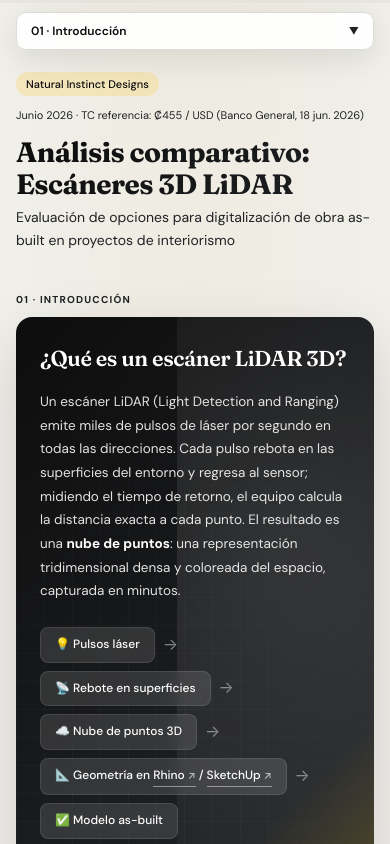
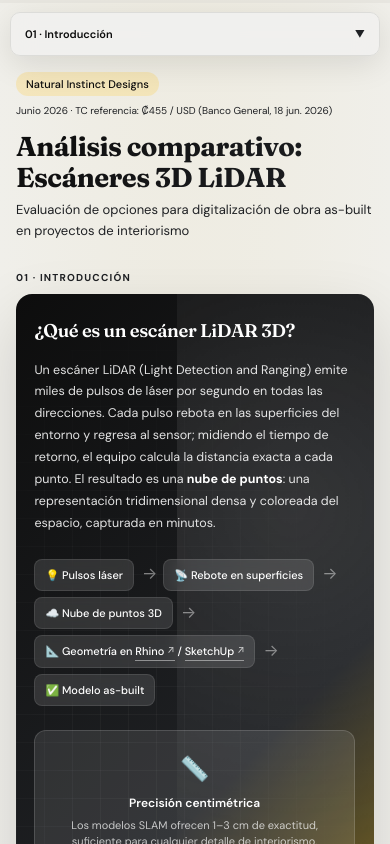
Before and after one commit to iluna007/comparativo, a React (Vite) app: page / in a window 390 px wide. Shown: the top 844 px of the page. Built offline with nearby package versions, Linux system fonts and the light colour scheme.

Commit message:
optimizacion

```diff
--- a/index.html
+++ b/index.html
@@ -3,7 +3,7 @@
   <head>
     <meta charset="UTF-8" />
     <link rel="icon" type="image/svg+xml" href="/favicon.svg" />
-    <meta name="viewport" content="width=device-width, initial-scale=1.0" />
+    <meta name="viewport" content="width=device-width, initial-scale=1.0, viewport-fit=cover" />
     <meta name="description" content="Análisis comparativo de escáneres 3D LiDAR para digitalización as-built en interiorismo — Natural Instinct Designs" />
     <link rel="preconnect" href="https://fonts.googleapis.com" />
     <link rel="preconnect" href="https://fonts.gstatic.com" crossorigin />
--- a/src/components/MobileNav.jsx
+++ b/src/components/MobileNav.jsx
@@ -1,4 +1,4 @@
-import { useState } from 'react'
+import { useEffect, useState } from 'react'
 import { navSections } from '../data/content'
 import { useActiveSection } from '../hooks/useScrollReveal'
 
@@ -12,6 +12,20 @@ export default function MobileNav() {
     document.getElementById(id)?.scrollIntoView({ behavior: 'smooth', block: 'start' })
   }
 
+  useEffect(() => {
+    document.body.classList.toggle('nav-open', open)
+    return () => document.body.classList.remove('nav-open')
+  }, [open])
+
+  useEffect(() => {
+    if (!open) return undefined
+    const onKey = (event) => {
+      if (event.key === 'Escape') setOpen(false)
+    }
+    document.addEventListener('keydown', onKey)
+    return () => document.removeEventListener('keydown', onKey)
+  }, [open])
+
   return (
     <div className="mobile-nav">
       <button
@@ -19,6 +33,7 @@ export default function MobileNav() {
         className="mobile-nav__toggle"
         onClick={() => setOpen(!open)}
         aria-expanded={open}
+        aria-haspopup="listbox"
       >
         <span className="mobile-nav__current">
           {navSections.find((s) => s.id === activeId)?.num} ·{' '}
@@ -28,19 +43,29 @@ export default function MobileNav() {
       </button>
 
       {open && (
-        <div className="mobile-nav__menu">
+        <>
+          <button
+            type="button"
+            className="mobile-nav__backdrop"
+            aria-label="Cerrar menú de navegación"
+            onClick={() => setOpen(false)}
+          />
+          <div className="mobile-nav__menu" role="listbox">
             {navSections.map((section) => (
               <button
                 key={section.id}
                 type="button"
                 className={`mobile-nav__item ${activeId === section.id ? 'is-active' : ''}`}
                 onClick={() => scrollTo(section.id)}
+                role="option"
+                aria-selected={activeId === section.id}
               >
                 <span>{section.num}</span>
                 {section.label}
               </button>
             ))}
           </div>
+        </>
       )}
     </div>
   )
--- a/src/components/VolumeDiagram.jsx
+++ b/src/components/VolumeDiagram.jsx
@@ -234,6 +234,7 @@ export default function VolumeDiagram() {
           <span className="vd-note">NID garantiza un mínimo mensual — a mayor volumen, menor costo unitario.</span>
         </div>
 
+        <div className="vd-scroll">
           <svg
             viewBox={`0 0 ${SVG_W} ${SVG_H}`}
             width="100%"
@@ -271,6 +272,7 @@ export default function VolumeDiagram() {
           ))}
           </svg>
         </div>
+      </div>
     </Reveal>
   )
 }
--- a/src/styles/index.css
+++ b/src/styles/index.css
@@ -977,6 +977,8 @@ p {
 /* ── Tables ──────────────────────────────────────── */
 .table-scroll {
   overflow-x: auto;
+  -webkit-overflow-scrolling: touch;
+  overscroll-behavior-x: contain;
   border-radius: var(--radius);
   border: 0.5px solid var(--border);
   background: var(--cream);
@@ -1534,11 +1536,21 @@ th.col-raven {
   font-style: italic;
 }
 
+.vd-scroll {
+  overflow-x: auto;
+  -webkit-overflow-scrolling: touch;
+  overscroll-behavior-x: contain;
+}
+
+.vd-scroll svg {
+  display: block;
+}
+
 /* ── Mobile navigation ───────────────────────────── */
 .mobile-nav {
   display: none;
   position: fixed;
-  top: 12px;
+  top: calc(12px + env(safe-area-inset-top, 0px));
   left: 50%;
   transform: translateX(-50%);
   z-index: 99;
@@ -1548,14 +1560,15 @@ th.col-raven {
 
 .mobile-nav__toggle {
   width: 100%;
+  min-height: 44px;
   display: flex;
   align-items: center;
   justify-content: space-between;
   gap: 8px;
-  padding: 10px 14px;
+  padding: 12px 14px;
   border: 0.5px solid var(--border);
   border-radius: 10px;
-  background: rgba(255, 255, 255, 0.92);
+  background: rgba(241, 241, 239, 0.94);
   backdrop-filter: blur(12px);
   font-family: inherit;
   font-size: 12px;
@@ -1563,28 +1576,43 @@ th.col-raven {
   color: var(--ink);
   cursor: pointer;
   box-shadow: var(--shadow-md);
+  -webkit-tap-highlight-color: transparent;
 }
 
 .mobile-nav__current {
   color: var(--teal-dark);
   font-weight: 600;
-}
-
-.mobile-nav__chevron {
-  font-size: 10px;
-  color: var(--gray-mid);
+  text-align: left;
+  line-height: 1.35;
+  overflow: hidden;
+  text-overflow: ellipsis;
+  white-space: nowrap;
+}
+
+.mobile-nav__backdrop {
+  position: fixed;
+  inset: 0;
+  z-index: 98;
+  border: none;
+  padding: 0;
+  background: rgba(13, 13, 13, 0.25);
+  cursor: pointer;
+  -webkit-tap-highlight-color: transparent;
 }
 
 .mobile-nav__menu {
+  position: relative;
+  z-index: 1;
   margin-top: 6px;
-  background: rgba(255, 255, 255, 0.96);
+  background: rgba(241, 241, 239, 0.98);
   backdrop-filter: blur(16px);
   border: 0.5px solid var(--border);
   border-radius: 10px;
   padding: 6px;
   box-shadow: var(--shadow-lg);
-  max-height: 60vh;
+  max-height: min(60vh, calc(100dvh - 5.5rem - env(safe-area-inset-top, 0px)));
   overflow-y: auto;
+  -webkit-overflow-scrolling: touch;
 }
 
 .mobile-nav__item {
@@ -1592,7 +1620,8 @@ th.col-raven {
   align-items: center;
   gap: 10px;
   width: 100%;
-  padding: 9px 12px;
+  min-height: 44px;
+  padding: 12px;
   border: none;
   background: transparent;
   border-radius: 7px;
@@ -1601,6 +1630,7 @@ th.col-raven {
   color: var(--text-muted);
   cursor: pointer;
   text-align: left;
+  -webkit-tap-highlight-color: transparent;
 }
 
 .mobile-nav__item span:first-child {
@@ -1620,8 +1650,22 @@ th.col-raven {
   color: var(--teal);
 }
 
+.mobile-nav__chevron {
+  flex-shrink: 0;
+  font-size: 10px;
+  color: var(--gray-mid);
+}
+
+body.nav-open {
+  overflow: hidden;
+}
+
 /* ── Responsive ──────────────────────────────────── */
 @media (max-width: 1280px) {
+  html {
+    scroll-padding-top: calc(4.75rem + env(safe-area-inset-top, 0px));
+  }
+
   .side-nav {
     display: none;
   }
@@ -1632,7 +1676,41 @@ th.col-raven {
 
   .content {
     margin-left: 0;
-    padding-top: 3rem;
+    padding-top: calc(3.75rem + env(safe-area-inset-top, 0px));
+  }
+
+  .section {
+    scroll-margin-top: calc(4.75rem + env(safe-area-inset-top, 0px));
+  }
+}
+
+@media (max-width: 1024px) {
+  .layout {
+    padding: 2rem 1.5rem 3.5rem;
+  }
+
+  .workflow-grid {
+    grid-template-columns: repeat(3, 1fr);
+  }
+
+  .price-banner {
+    grid-template-columns: repeat(2, 1fr);
+  }
+
+  .fee-grid {
+    grid-template-columns: repeat(2, 1fr);
+  }
+
+  .import-grid {
+    grid-template-columns: 1fr;
+  }
+
+  .use-case-grid {
+    grid-template-columns: 1fr;
+  }
+
+  .use-case-block--personal .use-case-grid {
+    max-width: none;
   }
 }
 
@@ -1641,31 +1719,85 @@ th.col-raven {
     grid-template-columns: repeat(2, 1fr);
   }
 
-  .price-banner {
-    grid-template-columns: repeat(2, 1fr);
-  }
-
-  .fee-grid {
-    grid-template-columns: repeat(2, 1fr);
-  }
-
   .intro-concept-grid {
     grid-template-columns: 1fr;
   }
+
+  .product-cards {
+    grid-template-columns: 1fr;
+  }
+
+  .risk-grid {
+    grid-template-columns: 1fr;
+  }
 }
 
 @media (max-width: 640px) {
   .layout {
-    padding: 1.5rem 1rem 3rem;
+    padding: 1.25rem 1rem calc(2.5rem + env(safe-area-inset-bottom, 0px));
+  }
+
+  .content {
+    padding-top: calc(3.25rem + env(safe-area-inset-top, 0px));
+  }
+
+  h2 {
+    font-size: 1.2rem;
+  }
+
+  .page-header {
+    margin-bottom: 1.75rem;
+  }
+
+  .page-header__meta {
+    gap: 8px;
+  }
+
+  .page-header__date {
+    font-size: 10px;
+    line-height: 1.45;
+  }
+
+  .page-header__title {
+    font-size: clamp(1.45rem, 7vw, 1.75rem);
+  }
+
+  .page-header__subtitle {
+    font-size: 13px;
+  }
+
+  .section-lead {
+    font-size: 12.5px;
+    margin-bottom: 1rem;
+  }
+
+  .divider {
+    margin: 2rem 0;
   }
 
   .intro-hero {
-    padding: 1.5rem;
+    padding: 1.35rem 1.15rem;
     border-radius: 16px;
   }
 
+  .intro-hero h2 {
+    font-size: 1.15rem;
+  }
+
+  .intro-hero p {
+    font-size: 12.5px;
+  }
+
+  .lidar-flow {
+    gap: 6px;
+  }
+
+  .lidar-step {
+    font-size: 11px;
+    padding: 6px 10px;
+  }
+
   .product-cards,
-  .use-case-grid,
   .import-grid,
   .risk-grid,
   .bm-inner-grid,
@@ -1678,6 +1810,10 @@ th.col-raven {
     border-bottom: 0.5px solid var(--border);
   }
 
+  .rc-col {
+    padding: 1rem 1.15rem;
+  }
+
   .workflow-grid {
     grid-template-columns: 1fr;
   }
@@ -1687,6 +1823,10 @@ th.col-raven {
   }
 
   .fee-grid {
+    grid-template-columns: 1fr;
+  }
+
+  .import-meta {
     grid-template-columns: 1fr;
   }
 
@@ -1694,10 +1834,110 @@ th.col-raven {
     flex-direction: column;
     align-items: flex-start;
     text-align: left;
-  }
-
-  .lidar-step {
+    padding: 1.1rem 1.15rem;
+  }
+
+  .fee-box,
+  .raven-box,
+  .conclusion-box {
+    padding: 1.15rem 1rem;
+  }
+
+  .bm-card {
+    padding: 1.15rem 1rem;
+  }
+
+  .bm-header {
+    gap: 0.75rem;
+  }
+
+  .tags-row {
+    gap: 6px;
+  }
+
+  .tag {
+    font-size: 10px;
+    padding: 5px 10px;
+  }
+
+  .product-cta {
+    flex-direction: column;
+    align-items: stretch;
+    padding: 1.15rem 1rem;
+    gap: 1rem;
+  }
+
+  .cta-btn {
+    width: 100%;
+    text-align: center;
+    min-height: 44px;
+    display: flex;
+    align-items: center;
+    justify-content: center;
+  }
+
+  .uc-card {
+    padding: 1rem;
+    gap: 0.75rem;
+  }
+
+  .price-card {
+    padding: 1rem 1.1rem;
+  }
+
+  .table-scroll {
+    margin-left: -0.25rem;
+    margin-right: -0.25rem;
+  }
+
+  .compare-table,
+  .data-table {
+    font-size: 12px;
+    min-width: 560px;
+  }
+
+  .vd-wrap {
+    padding: 14px 10px 10px;
+  }
+
+  .vd-title {
+    font-size: 12px;
+    line-height: 1.4;
+  }
+
+  .vd-note {
+    font-size: 10.5px;
+    line-height: 1.45;
+  }
+
+  .vd-scroll {
+    margin: 0 -4px;
+    padding-bottom: 6px;
+  }
+
+  .vd-scroll svg {
+    min-width: 520px;
+  }
+
+  .tiers-heading {
+    font-size: 0.95rem;
+  }
+
+  .mobile-nav {
+    width: calc(100% - 1.25rem);
+  }
+
+  .mobile-nav__toggle {
+    font-size: 11px;
+  }
+}
+
+@media (max-width: 380px) {
+  .mobile-nav__current {
     white-space: normal;
+    display: -webkit-box;
+    -webkit-line-clamp: 2;
+    -webkit-box-orient: vertical;
   }
 }
 
```
Lines whose indentation alone changed are shown as unchanged.
